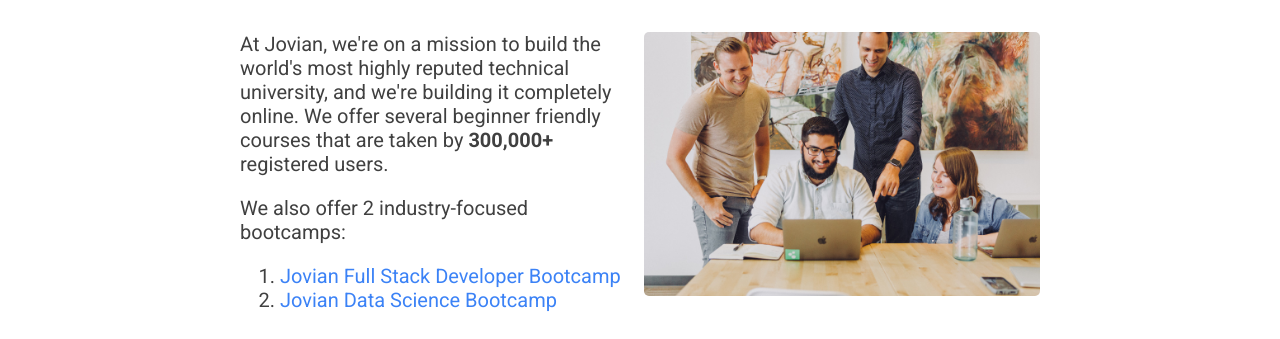
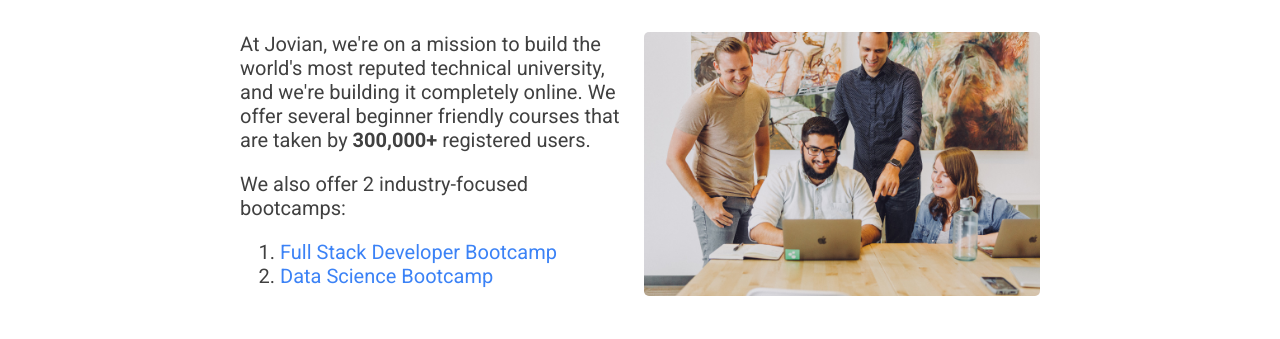
Before and after one commit to LordCodie/jovian-careers-site-live-4, a plain HTML site: page src/index.html in a window 1280 px wide. Shown: the part 373-712 px from the top of the page. Drawn offline with Linux system fonts and the light colour scheme.

Commit message:
made some changes to index.html

```diff
--- a/src/index.html
+++ b/src/index.html
@@ -32,7 +32,7 @@
         <div id="description">
             <p style="margin-top: 0;">
                 At Jovian, we're on a mission to build
-                the world's most highly reputed technical
+                the world's most reputed technical
                 university, and we're building it completely
                 online. We offer several beginner friendly
                 courses that are taken by <b>300,000+</b> registered
@@ -43,12 +43,12 @@
             <ol>
                 <li>
                     <a href="https://jovian.com/program/jovian-full-stack-developer-bootcamp">
-                        Jovian Full Stack Developer Bootcamp
+                        Full Stack Developer Bootcamp
                     </a>
                 </li>
                 <li>
                     <a href="https://jovian.com/program/jovian-data-science-bootcamp">
-                        Jovian Data Science Bootcamp
+                        Data Science Bootcamp
                     </a>
                 </li>
             </ol>
```
